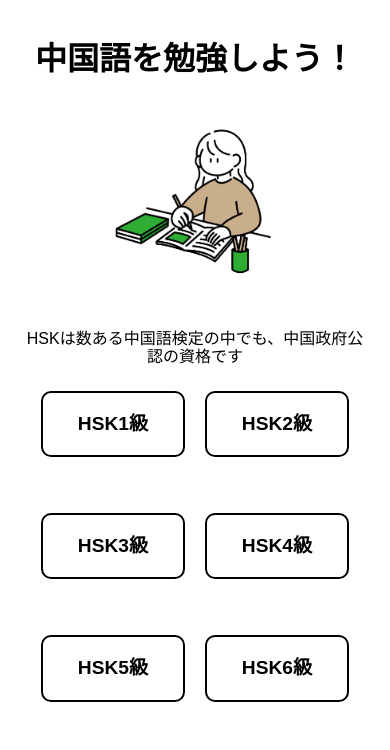
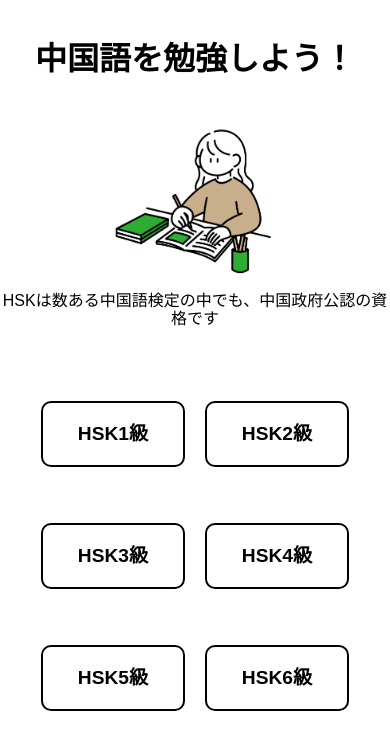
Before and after one commit to kakaz-one/chinese-vocab, a React (Create React App) app: page /mypagehome in a window 390 px wide. Shown: the top 750 px of the page. Built offline with nearby package versions, Linux system fonts and the light colour scheme; no server answers; sample sign-in values are in the browser's storage.

Commit message:
add responsive design

```diff
--- a/src/components/Mypagehome.css
+++ b/src/components/Mypagehome.css
@@ -49,3 +49,24 @@
   font-size: 1.2em; /* フォントサイズ */
   font-weight: bold; /* フォントの太さ */
 }
+
+@media screen and (max-width: 480px) {
+  .header-wrapper {
+    height: 240px; /* コンテナの高さ */
+    padding-bottom: 8px;
+  }
+.supplement{
+  top: 240px;
+  margin-top: 8px;
+  padding-top: 16px;
+}
+  img {
+    width: 150px; /* 画像の幅 */
+
+  }
+  .bodywhole {
+    height: 50vh; /* コンテナの高さ */
+    bottom: 24px;
+  }
+
+}
--- a/src/components/Mypagehome.js
+++ b/src/components/Mypagehome.js
@@ -32,10 +32,11 @@ const Mypagehome = () => {
           ) : (
             <>
               <div className="header-wrapper">
-                <h1>中国語を勉強しよう！</h1>
-                <img src={Studygirl} alt="studygirl" width={200} height={200} />
-                <p>HSKは数ある中国語検定の中でも、中国政府公認の資格です</p>
-              </div>
+                <h1 className="title">中国語を勉強しよう！</h1>
+                <img src={Studygirl} alt="studygirl"  />
+                </div>
+                <p className="supplement">HSKは数ある中国語検定の中でも、中国政府公認の資格です</p>
+
               <div className="bodywhole">
                 <div className="row">
                   <a href="/Hsk1">
```
